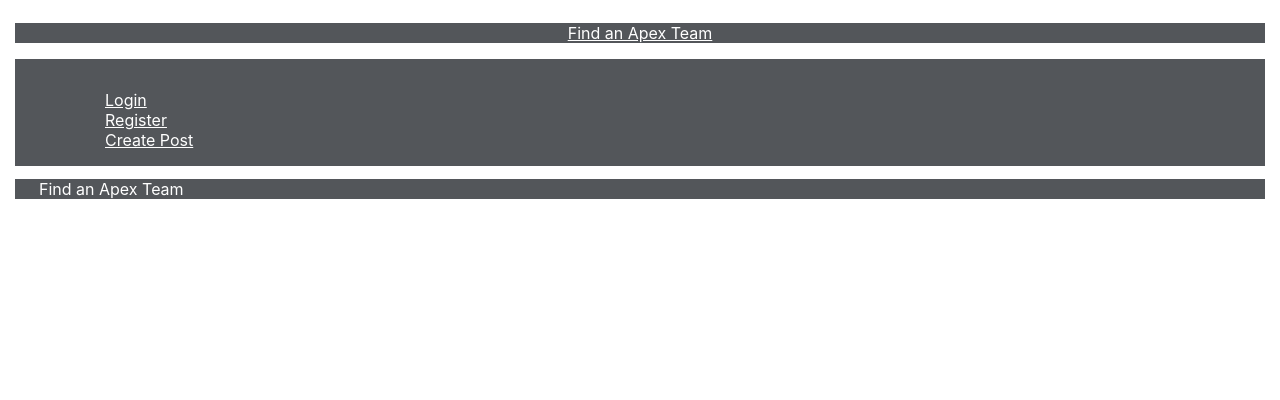
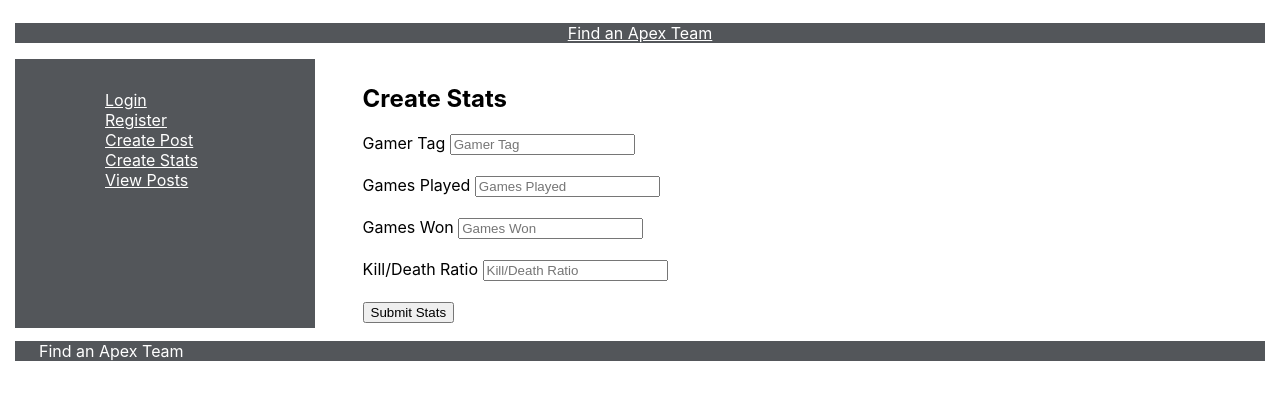
Before and after one commit to jasonsmith9962/redBadgeClient, a React (Create React App) app: page /createstats in a window 1280 px wide. Shown: the top 400 px of the page. Built offline with nearby package versions, Linux system fonts and the light colour scheme.

Commit message:
Create posts & stats done

```diff
--- a/src/App.tsx
+++ b/src/App.tsx
@@ -52,7 +52,7 @@
     <div className="App">
       <Header />
       <Router>
-        <Sidebar updateToken={this.updateToken}/>
+        <Sidebar updateToken={this.updateToken} sessionToken={this.state.sessionToken}/>
       </Router>
       <Footer />
     </div>
--- a/src/containers/CreatePost.tsx
+++ b/src/containers/CreatePost.tsx
@@ -11,7 +11,7 @@
 }
 
 type AcceptedProps = {
-    // updateToken: (newToken: string) => void
+    sessionToken: string | null,
 }
 
 export default class CreatePost extends Component<AcceptedProps, PostData> {
@@ -19,9 +19,9 @@
         super(props)
         this.state = {
             gamerTag: '',
-            playersNeeded: 0,
+            playersNeeded: 1,
             micRequired: true,
-            type: '',
+            type: 'casual',
             comments: ''
         }
     }
@@ -29,17 +29,20 @@
 
     handleCreate = (event: any) => {
         event.preventDefault();
+console.log(this.state.type);
 
         fetch('http://jas-team-apex.herokuapp.com/posts/create', {
             method: 'POST',
-            body: JSON.stringify({ posts: { gamerTag: this.state.gamerTag, playersNeeded: this.state.playersNeeded, micRequired: this.state.micRequired, type: this.state.type, comments: this.state.comments } }),
+            body: JSON.stringify({ gamerTag: this.state.gamerTag, playersNeeded: this.state.playersNeeded, micRequired: this.state.micRequired, type: this.state.type, comments: this.state.comments }),
             headers: new Headers({
-                'Content-Type': 'application/json'
+                'Content-Type': 'application/json',
+                'Authorization': localStorage.token
             })
         }).then(
             (response) => response.json()
         ).then((data) => {
-            // this.props.updateToken(data.sessionToken)
+            console.log(data)
+
         })
     }
 
@@ -80,37 +83,38 @@
 
                     <h2>Create Post</h2>
                     <FormGroup>
-                        <Label>Gamer Tag</Label>
+                        <Label>Gamer Tag </Label>
                     <Input placeholder='Gamer Tag' type="text" onChange={this.handleGtInput.bind(this)} />
                     </FormGroup>
                     <br />
                     <FormGroup>
-                        <Label>Players Needed</Label>
+                        <Label>Players Needed </Label>
                     <Input placeholder='Players Needed' type="select" onChange={this.handlePnInput.bind(this)}>
-                    <option>1</option>
-                    <option>2</option>
-                    <option>3</option>
+                    <option value='1'>1</option>
+                    <option value='2'>2</option>
+                    <option value='3'>3</option>
                     </Input>
                     </FormGroup>
                     <br />
                     <FormGroup>
-                        <Label>Mic Required?</Label>
+                        <Label>Mic Required? </Label>
                     <Input placeholder='Mic Required?' type="select" onChange={this.handleMrInput.bind(this)}>
-                    <option>true</option>
-                    <option>false</option>
+                    <option value='true'>true</option>
+                    <option value='false'>false</option>
                     </Input>
                     </FormGroup>
                     <br />
                     <FormGroup>
-                        <Label>Game Type</Label>
+                        <Label>Game Type </Label>
                     <Input placeholder='Game Type' type="select" onChange={this.handleTypeInput.bind(this)}>
-                    <option>casual</option>
-                    <option>ranked</option>
+                    <option value='casual'>casual</option>
+                    <option value='ranked'>ranked</option>
                     </Input>
                     </FormGroup>
                     <br />
                     <FormGroup>
-                    <Input placeholder='Comments' type="text" onChange={this.handleGtInput.bind(this)} />
+                        <Label>Comments </Label>
+                    <Input placeholder='Comments' type="text" onChange={this.handleCommentsInput.bind(this)} />
                     </FormGroup>
                     <br />
                     <Button onClick={this.handleCreate}>Submit Post</Button>
--- /dev/null
+++ b/src/containers/CreateStats.tsx
@@ -0,0 +1,105 @@
+import { render } from '@testing-library/react';
+import React, { Component } from 'react';
+import { Col, Button, Form, FormGroup, Label, Input, FormText } from 'reactstrap';
+
+type StatsData = {
+    gamerTag: string,
+    gamesPlayed: number,
+    gamesWon: number,
+    kdRatio: number,
+}
+
+type AcceptedProps = {
+    sessionToken: string | null,
+}
+
+export default class CreateStats extends Component<AcceptedProps, StatsData> {
+    constructor(props: AcceptedProps) {
+        super(props)
+        this.state = {
+            gamerTag: '',
+            gamesPlayed: 0,
+            gamesWon: 0,
+            kdRatio: 0,
+        }
+    }
+
+
+    handleCreateStats = (event: any) => {
+        event.preventDefault();
+
+        fetch('http://jas-team-apex.herokuapp.com/stats/create', {
+            method: 'POST',
+            body: JSON.stringify( { gamerTag: this.state.gamerTag, gamesPlayed: this.state.gamesPlayed, gamesWon: this.state.gamesWon, kdRatio: this.state.kdRatio } ),
+            headers: new Headers({
+                'Content-Type': 'application/json',
+                'Authorization': localStorage.token
+            })
+        }).then(
+            (response) => response.json()
+        ).then((data) => {
+
+        })
+    }
+
+
+    handleGtInput(event: any) {
+        this.setState({
+            gamerTag: event.target.value
+        })
+    }
+
+    handleGpInput(event: any) {
+        this.setState({
+            gamesPlayed: event.target.value
+        })
+    }
+    handleGwInput(event: any) {
+        this.setState({
+            gamesWon: event.target.value
+        })
+    }
+    handleKdInput(event: any) {
+        this.setState({
+            kdRatio: event.target.value
+        })
+    }
+
+
+
+render() {
+    return(
+            <div className ='main'>
+            <div className='mainDiv'>
+                <Form>
+
+                    <h2>Create Stats</h2>
+                    <FormGroup>
+                        <Label>Gamer Tag </Label>
+                    <Input placeholder='Gamer Tag' type="text" onChange={this.handleGtInput.bind(this)} />
+                    </FormGroup>
+                    <br />
+                    <FormGroup>
+                        <Label>Games Played </Label>
+                    <Input placeholder='Games Played' type="text" onChange={this.handleGpInput.bind(this)} />
+                    </FormGroup>
+                    <br />
+                    <FormGroup>
+                        <Label>Games Won </Label>
+                    <Input placeholder='Games Won' type="text" onChange={this.handleGwInput.bind(this)} />
+                    </FormGroup>
+                    <br />
+                    <FormGroup>
+                        <Label>Kill/Death Ratio </Label>
+                    <Input placeholder='Kill/Death Ratio' type="text" onChange={this.handleKdInput.bind(this)} />
+                    </FormGroup>
+                    <br />
+                    <Button onClick={this.handleCreateStats}>Submit Stats</Button>
+
+                </Form>
+            </div>
+            </div>
+
+        )
+    }
+}
--- /dev/null
+++ b/src/containers/Logout.tsx
@@ -0,0 +1 @@
+import React from 'react';
--- /dev/null
+++ b/src/containers/ViewPosts.tsx
@@ -0,0 +1,60 @@
+import { render } from '@testing-library/react';
+import React, { Component } from 'react';
+import { Col, Button, Form, FormGroup, Label, Input, FormText } from 'reactstrap';
+
+type ViewData = {
+    gamerTag: string,
+    playersNeeded: number,
+    micRequired: boolean,
+    type: string,
+    comments: string,
+}
+
+type AcceptedProps = {
+    sessionToken: string | null,
+}
+
+export default class ViewPosts extends Component<AcceptedProps, ViewData> {
+    constructor(props: AcceptedProps) {
+        super(props)
+        this.state = {
+            gamerTag: '',
+            playersNeeded: 1,
+            micRequired: true,
+            type: 'casual',
+            comments: ''
+        }
+    }
+
+
+    handleView = (event: any) => {
+        event.preventDefault();
+// console.log(this.state.type);
+
+        fetch('http://jas-team-apex.herokuapp.com/posts/all', {
+            method: 'GET',
+            headers: new Headers({
+                'Content-Type': 'application/json',
+                'Authorization': localStorage.token
+            })
+        }).then(
+            (response) => response.json()
+        ).then((data) => {
+            console.log(data)
+
+        })
+    }
+
+
+
+render() {
+    return(
+            <div className ='main'>
+            <div className='mainDiv'>
+                <button onClick={this.handleView}>View All Posts</button>
+            </div>
+            </div>
+
+        )
+    }
+}
--- a/src/pages/Sidebar.tsx
+++ b/src/pages/Sidebar.tsx
@@ -7,11 +7,14 @@
 import LoginForm from '../containers/LoginForm';
 import RegisterForm from '../containers/RegisterForm';
 import CreatePost from '../containers/CreatePost';
+import CreateStats from '../containers/CreateStats';
+import ViewPosts from '../containers/ViewPosts';
 
 
 
 type AcceptedProps = {
-    updateToken: (newToken: string) => void
+    updateToken: (newToken: string) => void,
+    sessionToken: string | null
 }
 
 
@@ -25,6 +28,8 @@
                     <li><Link to='/loginform'>Login</Link></li>
                     <li><Link to='/registerform'>Register</Link></li>
                     <li><Link to='/createpost'>Create Post</Link></li>
+                    <li><Link to='/createstats'>Create Stats</Link></li>
+                    <li><Link to='/viewposts'>View Posts</Link></li>
                 </ul>
             </div>
 
@@ -32,7 +37,9 @@
             <Switch>
             <Route exact path='/loginform'><LoginForm updateToken={props.updateToken}/></Route>
             <Route exact path='/registerform'><RegisterForm updateToken={props.updateToken}/></Route>
-            <Route exact path='/createpost'><CreatePost /></Route>
+            <Route exact path='/createpost'><CreatePost sessionToken={props.sessionToken} /></Route>
+            <Route exact path='/createstats'><CreateStats sessionToken={props.sessionToken}/></Route>
+            <Route exact path='/viewposts'><ViewPosts sessionToken={props.sessionToken}/></Route>
             </Switch>
         </div>
         </div>
@@ -42,3 +49,5 @@
 }
 
 export default Sidebar;
+
+//use localStorage for some work arounds.
```
Also changed, not shown: src/pages/Login.tsx (deleted, +0 -13 lines), src/pages/Register.tsx (deleted, +0 -13 lines).
